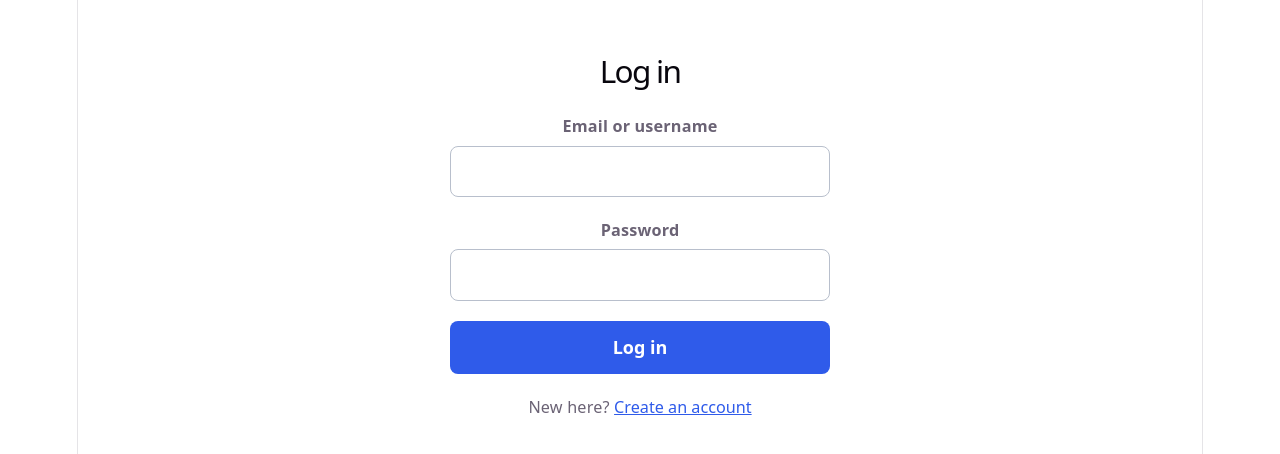
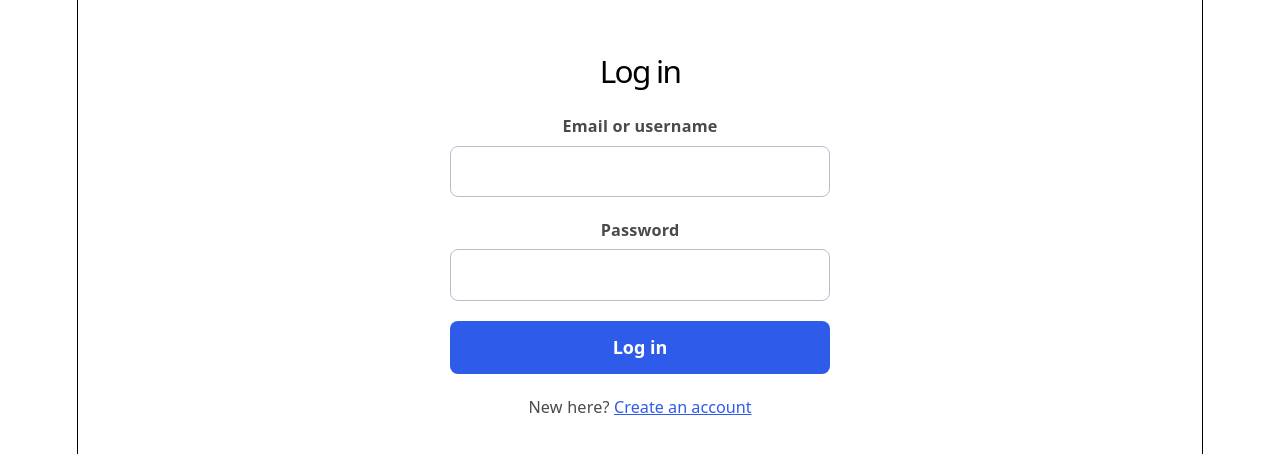
Before and after one commit to callieknotts/CSCI3087-Group8-Project, a React (Vite) app in the folder my-app/: page / in a window 1280 px wide. Shown: the part 188-642 px from the top of the page. Built offline with nearby package versions, Linux system fonts and the light colour scheme.

Commit message:
Update CSS variables for light and dark themes

```diff
--- a/my-app/src/index.css
+++ b/my-app/src/index.css
@@ -1,15 +1,14 @@
 :root {
-  --text: #6b6375;
-  --text-h: #08060d;
+  --text: #4a4a4a;
+  --text-h: #000;
   --bg: #fff;
-  --border: #e5e4e7;
-  --code-bg: #f4f3ec;
-  --accent: #aa3bff;
-  --accent-bg: rgba(170, 59, 255, 0.1);
-  --accent-border: rgba(170, 59, 255, 0.5);
-  --social-bg: rgba(244, 243, 236, 0.5);
-  --shadow:
-    rgba(0, 0, 0, 0.1) 0 10px 15px -3px, rgba(0, 0, 0, 0.05) 0 4px 6px -2px;
+  --border: #000;
+  --code-bg: #f2f2f2;
+  --accent: #000;
+  --accent-bg: #fff;
+  --accent-border: #000;
+  --social-bg: #fff;
+  --shadow: 4px 4px 0 #000;
 
   --sans: system-ui, 'Segoe UI', Roboto, sans-serif;
   --heading: system-ui, 'Segoe UI', Roboto, sans-serif;
@@ -32,17 +31,16 @@
 
 @media (prefers-color-scheme: dark) {
   :root {
-    --text: #9ca3af;
-    --text-h: #f3f4f6;
-    --bg: #16171d;
-    --border: #2e303a;
-    --code-bg: #1f2028;
-    --accent: #c084fc;
-    --accent-bg: rgba(192, 132, 252, 0.15);
-    --accent-border: rgba(192, 132, 252, 0.5);
-    --social-bg: rgba(47, 48, 58, 0.5);
-    --shadow:
-      rgba(0, 0, 0, 0.4) 0 10px 15px -3px, rgba(0, 0, 0, 0.25) 0 4px 6px -2px;
+    --text: #b5b5b5;
+    --text-h: #fff;
+    --bg: #000;
+    --border: #fff;
+    --code-bg: #1a1a1a;
+    --accent: #fff;
+    --accent-bg: #000;
+    --accent-border: #fff;
+    --social-bg: #000;
+    --shadow: 4px 4px 0 #fff;
   }
 
   #social .button-icon {
@@ -99,7 +97,7 @@ code,
 .counter {
   font-family: var(--mono);
   display: inline-flex;
-  border-radius: 4px;
+  border-radius: 0;
   color: var(--text-h);
 }
 
@@ -108,4 +106,5 @@ code {
   line-height: 135%;
   padding: 4px 8px;
   background: var(--code-bg);
+  border: 1px solid var(--border);
 }
```
